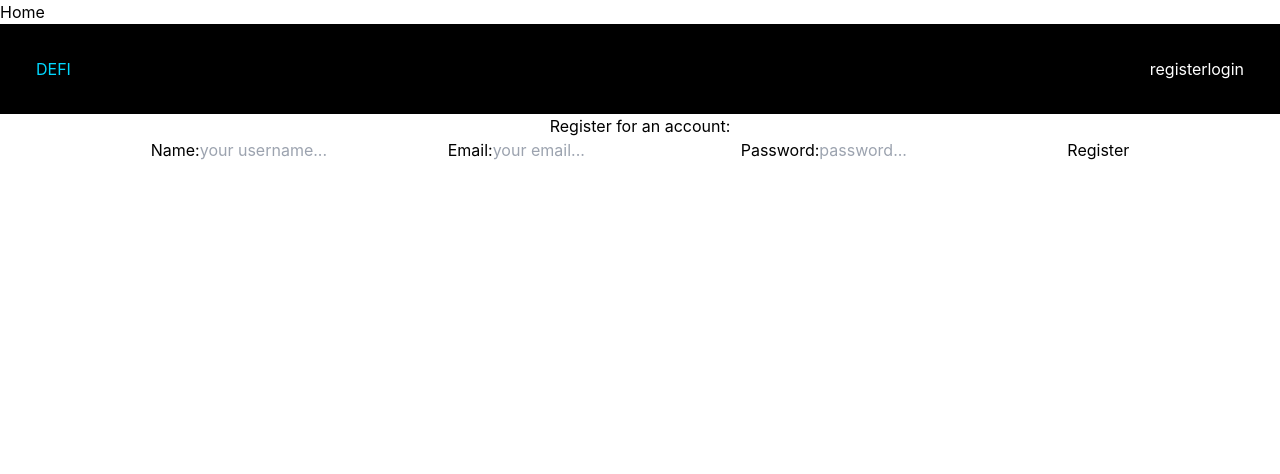
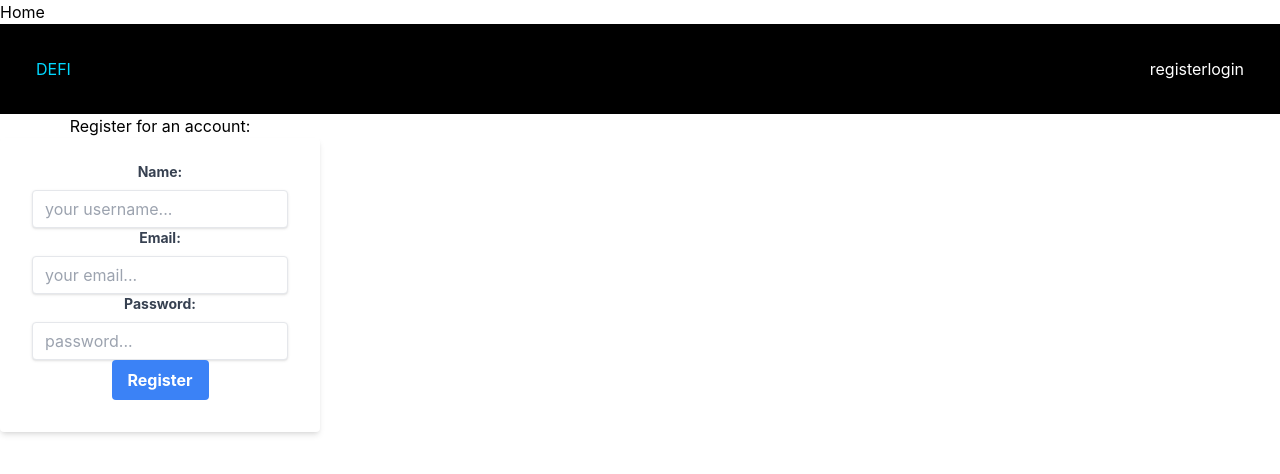
Before and after one commit to JamesOnwordi/memories_client, a React (Create React App) app: page /register in a window 1280 px wide. Shown: the top 474 px of the page. Built offline with nearby package versions, Linux system fonts and the light colour scheme.

Commit message:
styling up the forms

```diff
--- a/src/components/pages/Login.jsx
+++ b/src/components/pages/Login.jsx
@@ -46,31 +46,57 @@
 	}
 
 	return (
-		<div>
+		<div className='w-full max-w-xs'>
 			<h2>Login to Your Account:</h2>
 
 			<p>{msg}</p>
 
-			<form onSubmit={handleSubmit}>
-				<label htmlFor='email'>Email:</label>
+			<form
+				className='bg-white shadow-md rounded px-8 pt-6 pb-8 mb-4'
+				onSubmit={handleSubmit}
+			>
+				<div className='mb-4'>
+					<label
+						className='block text-grey-700 text-sm font-bold mb-2'
+						htmlFor='email'
+					>
+						Email:
+					</label>
+
 					<input
+						className='shadow appearance-none border rounded w-full py-2 px-3 text-gray-700 leading-tight focus:outline-none focus:shadow-outline'
 						type="email"
 						id="email"
 						placeholder='your email...'
 						onChange={e => setEmail(e.target.value)}
 						value={email}
 					/>
+				</div>
 
-				<label htmlFor='password'>Password:</label>
+				<div>
+					<label
+						className='block text-gray-700 text-sm font-bold mb-2'
+						htmlFor='password'
+					>
+						Password:
+					</label>
+
 					<input
+						className='shadow appearance-none border rounded w-full py-2 px-3 text-gray-700 leading-tight focus:outline-none focus:shadow-outline'
 						type="password"
 						id="password"
 						placeholder='password...'
 						onChange={e => setPassword(e.target.value)}
 						value={password}
 					/>
+				</div>
 
-				<button type="submit">Login</button>
+				<button
+					className='bg-blue-500 hover:bg-blue-700 text-white font-bold py-2 px-4 rounded focus:outline-none focus:shadow-outline'
+					type="submit"
+				>
+					Login
+				</button>
 			</form>
 		</div>
 	)
--- a/src/components/pages/Register.jsx
+++ b/src/components/pages/Register.jsx
@@ -48,40 +48,72 @@
 	}
 
 	return (
-		<div>
+		<div className='w-full max-w-xs'>
 			<h2>Register for an account:</h2>
 
 			<p>{msg}</p>
 
-			<form onSubmit={handleSubmit}>
-				<label htmlFor='name'>Name:</label>
+			<form
+				className='bg-white shadow-md rounded px-8 pt-6 pb-8 mb-4'
+				onSubmit={handleSubmit}
+			>
+				<label
+					className='block text-gray-700 text-sm font-bold mb-2'
+					htmlFor='name'
+				>
+					Name:
+				</label>
+
 				<input
+					className='shadow appearance-none border rounded w-full py-2 px-3 text-gray-700 leading-tight focus:outline-none focus:shadow-outline'
 					type="text"
 					id="name"
 					placeholder='your username...'
 					onChange={e => setName(e.target.value)}
 					value={name}
+					required
 				/>
 
-				<label htmlFor='email'>Email:</label>
+				<label
+					className='block text-gray-700 text-sm font-bold mb-2'
+					htmlFor='email'
+				>
+					Email:
+				</label>
+
 				<input
+					className='shadow appearance-none border rounded w-full py-2 px-3 text-gray-700 leading-tight focus:outline-none focus:shadow-outline'
 					type="email"
 					id="email"
 					placeholder='your email...'
 					onChange={e => setEmail(e.target.value)}
 					value={email}
+					required
 				/>
 
-				<label htmlFor='password'>Password:</label>
+				<label
+					className='block text-gray-700 text-sm font-bold mb-2'
+					htmlFor='password'
+				>
+					Password:
+				</label>
+
 				<input
+					className='shadow appearance-none border rounded w-full py-2 px-3 text-gray-700 leading-tight focus:outline-none focus:shadow-outline'
 					type="password"
 					id="password"
 					placeholder='password...'
 					onChange={e => setPassword(e.target.value)}
 					value={password}
+					required
 				/>
 
-				<button type="submit">Register</button>
+				<button
+					className='bg-blue-500 hover:bg-blue-700 text-white font-bold py-2 px-4 rounded focus:outline-none focus:shadow-outline'
+					type="submit"
+				>
+					Register
+				</button>
 			</form>
 		</div>
 	)
--- a/src/components/pages/Welcome.jsx
+++ b/src/components/pages/Welcome.jsx
@@ -38,7 +38,7 @@
 	)
 
 	return (
-		<div>
+		<div className='container mx-auto'>
 			<h1>Memories 📖</h1>
 
 			{!currentUser ? noUser : yesUser}
```
Lines whose indentation alone changed are shown as unchanged.
